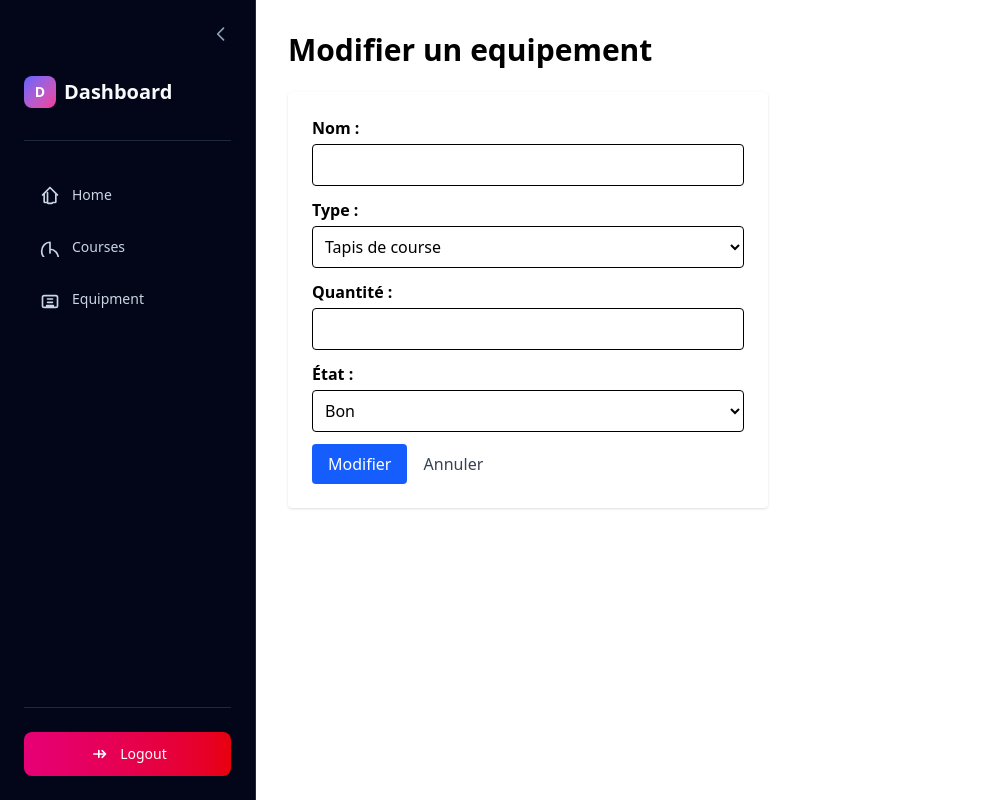
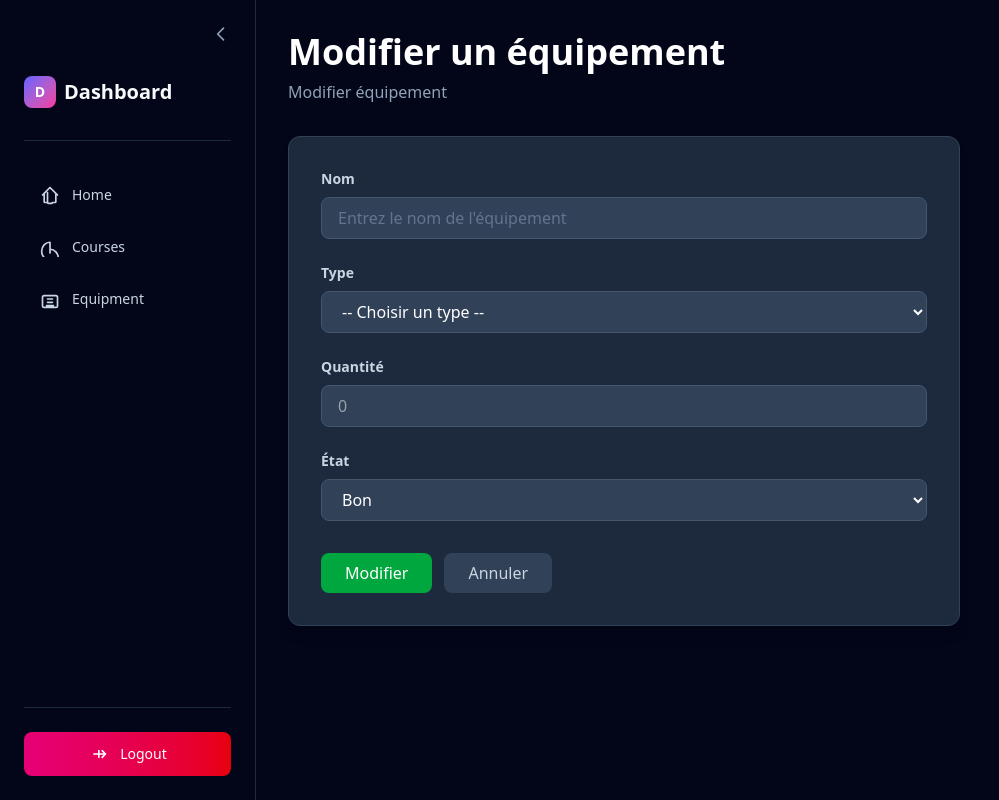
Before and after one commit to YounessAitJamaa/FitManager, a PHP site: page /edit_equipement.php in a window 1280 px wide. Shown: the whole page, without its empty margins (0-999 px from the left). Run offline with PHP 8.4, Linux system fonts and the light colour scheme; the template is opened without the code that fills it, so the values that code supplies are empty; a stand-in replaces the project's code that opens the database connection.

Commit message:
Change the designe for edit equipements page

```diff
--- a/pages/edit_cours.php
+++ b/pages/edit_cours.php
@@ -66,8 +66,8 @@
     <div class="flex-1 p-8">
         <!-- Updated header styling to match cours.html design -->
         <div class="mb-8">
-            <h1 class="text-4xl font-bold text-white mb-2">Ajouter un cours</h1>
-            <p class="text-slate-400">Créez un nouveau cours pour vos participants</p>
+            <h1 class="text-4xl font-bold text-white mb-2">Modifier un cours</h1>
+            <p class="text-slate-400">Modifier un cours</p>
         </div>
 
         <!-- Updated error message styling to match dark theme -->
--- a/pages/edit_equipement.php
+++ b/pages/edit_equipement.php
@@ -45,59 +45,79 @@
     <meta charset="UTF-8">
     <meta name="viewport" content="width=device-width, initial-scale=1.0">
     <script src="https://cdn.jsdelivr.net/npm/@tailwindcss/browser@4"></script>
-    <title>Document</title>
+    <title>Ajouter Équipement</title>
 </head>
-<body class="flex">
+<body class="flex bg-slate-950 text-slate-100 min-h-screen">
 
     <?php require "../includes/sidebar.php"; ?>
 
     <div class="flex-1 p-8">
 
-        <h1 class="text-3xl font-bold mb-6">Modifier un equipement</h1>
+        <!-- Updated header styling to match cours.html design -->
+        <div class="mb-8">
+            <h1 class="text-4xl font-bold text-white mb-2">Modifier un équipement</h1>
+            <p class="text-slate-400">Modifier équipement</p>
+        </div>
 
-        <!-- Error message -->
+        <!-- Updated error message styling to match dark theme -->
         <?php if (!empty($error)): ?>
-            <div class="bg-red-500 text-white p-3 rounded mb-4">
+            <div class="bg-red-600/20 border border-red-600 text-red-200 p-4 rounded-lg mb-6">
                 <?= $error ?>
             </div>
         <?php endif; ?>
 
-        <form action="" method="POST" class="bg-white p-6 rounded shadow w-1/2">
+        <!-- Updated form styling with dark theme, rounded corners, and proper spacing -->
+        <form action="" method="POST" class="bg-slate-800 border border-slate-700 rounded-xl p-8 max-w-2xl shadow-lg">
 
-            <label class="block mb-3">
-                <span class="font-semibold">Nom :</span>
-                <input type="text" name="nom" value="<?= $equipement['nom'] ?>" class="w-full p-2 border rounded mt-1">
+            <!-- Updated label and input styling for dark theme -->
+            <label class="block mb-6">
+                <span class="block text-sm font-semibold text-slate-300 mb-2">Nom</span>
+                <input type="text" name="nom" value="<?= $equipement['nom'] ?>"
+                    class="w-full px-4 py-2 bg-slate-700 border border-slate-600 rounded-lg text-white placeholder-slate-500 focus:outline-none focus:border-blue-500 focus:ring-2 focus:ring-blue-500/20 transition"
+                    placeholder="Entrez le nom de l'équipement">
             </label>
 
-            <label class="block mb-3">
-                <span class="font-semibold">Type :</span>
-                <select name="type" class="w-full p-2 border rounded mt-1">
-                    <option value="Tapis de course " <?= ($equipement['type_equipement'] == 'Tapis de course') ? 'selected' : '' ?>>Tapis de course</option>
-                    <option value="Halteres" <?= ($equipement['type_equipement'] == 'Halteres') ? 'selected' : '' ?>>Halteres</option>
+            <label class="block mb-6">
+                <span class="block text-sm font-semibold text-slate-300 mb-2">Type</span>
+                <select name="type"
+                    class="w-full px-4 py-2 bg-slate-700 border border-slate-600 rounded-lg text-white focus:outline-none focus:border-blue-500 focus:ring-2 focus:ring-blue-500/20 transition">
+                    <option value="">-- Choisir un type --</option>
+                    <option value="Tapis de course" <?= ($equipement['type_equipement'] == 'Tapis de course') ? 'selected' : '' ?>>Tapis de course</option>
+                    <option value="Haltères" <?= ($equipement['type_equipement'] == 'Halteres') ? 'selected' : ''?>>Halteres</option>
                     <option value="Ballon" <?= ($equipement['type_equipement'] == 'Ballon') ? 'selected' : '' ?>>Ballon</option>
                     <option value="Machine musculation" <?= ($equipement['type_equipement'] == 'Machine musculation') ? 'selected' : '' ?>>Machine musculation</option>
                 </select>
             </label>
 
-            <label class="block mb-3">
-                <span class="font-semibold">Quantité :</span>
-                <input type="number" name="quantite" value="<?= $equipement['quantite'] ?>" class="w-full p-2 border rounded mt-1">
+            <label class="block mb-6">
+                <span class="block text-sm font-semibold text-slate-300 mb-2">Quantité</span>
+                <input type="number" name="quantite" value="<?= $equipement['quantite'] ?>"
+                    class="w-full px-4 py-2 bg-slate-700 border border-slate-600 rounded-lg text-white focus:outline-none focus:border-blue-500 focus:ring-2 focus:ring-blue-500/20 transition"
+                    placeholder="0">
             </label>
 
-            <label class="block mb-3">
-                <span class="font-semibold">État :</span>
-                <select name="etat" class="w-full p-2 border rounded mt-1">
-                    <option value="Bon" <?= ($equipement['etat'] == 'Bon') ? 'selected' : '' ?>>Bon</option>
-                    <option value="Moyen" <?= ($equipement['etat'] == 'Moyen') ? 'selected' : '' ?>>Moyen</option>
-                    <option value="A remplacer" <?= ($equipement['etat'] == 'A remplacer') ? 'selected' : ''?>>A remplacer</option>
+            <label class="block mb-8">
+                <span class="block text-sm font-semibold text-slate-300 mb-2">État</span>
+                <select name="etat"
+                    class="w-full px-4 py-2 bg-slate-700 border border-slate-600 rounded-lg text-white focus:outline-none focus:border-blue-500 focus:ring-2 focus:ring-blue-500/20 transition">
+                    <option value="bon" <?= ($equipement['etat'] == 'Bon') ? 'selected' : '' ?>>Bon</option>
+                    <option value="moyen" <?= ($equipement['etat'] == 'Moyen') ? 'selected' : '' ?>>Moyen</option>
+                    <option value="A remplacer" <?= ($equipement['etat'] == 'A remplacer') ? 'selected' : '' ?>>A remplacer</option>
                 </select>
             </label>
 
-            <button type="submit" name="submit" class="bg-blue-600 text-white px-4 py-2 rounded hover:bg-blue-700">
-                Modifier
-            </button>
+            <!-- Updated button styling to match cours.html design with hover effects -->
+            <div class="flex gap-3">
+                <button type="submit" name="submit"
+                    class="px-6 py-2 bg-green-600 text-white rounded-lg hover:bg-blue-700 transition font-medium">
+                    Modifier
+                </button>
 
-            <a href="equipements.php" class="ml-3 text-gray-700 hover:underline">Annuler</a>
+                <a href="equipements.php"
+                    class="px-6 py-2 bg-slate-700 text-slate-300 rounded-lg hover:bg-slate-600 transition font-medium">
+                    Annuler
+                </a>
+            </div>
         </form>
 
     </div>
```
